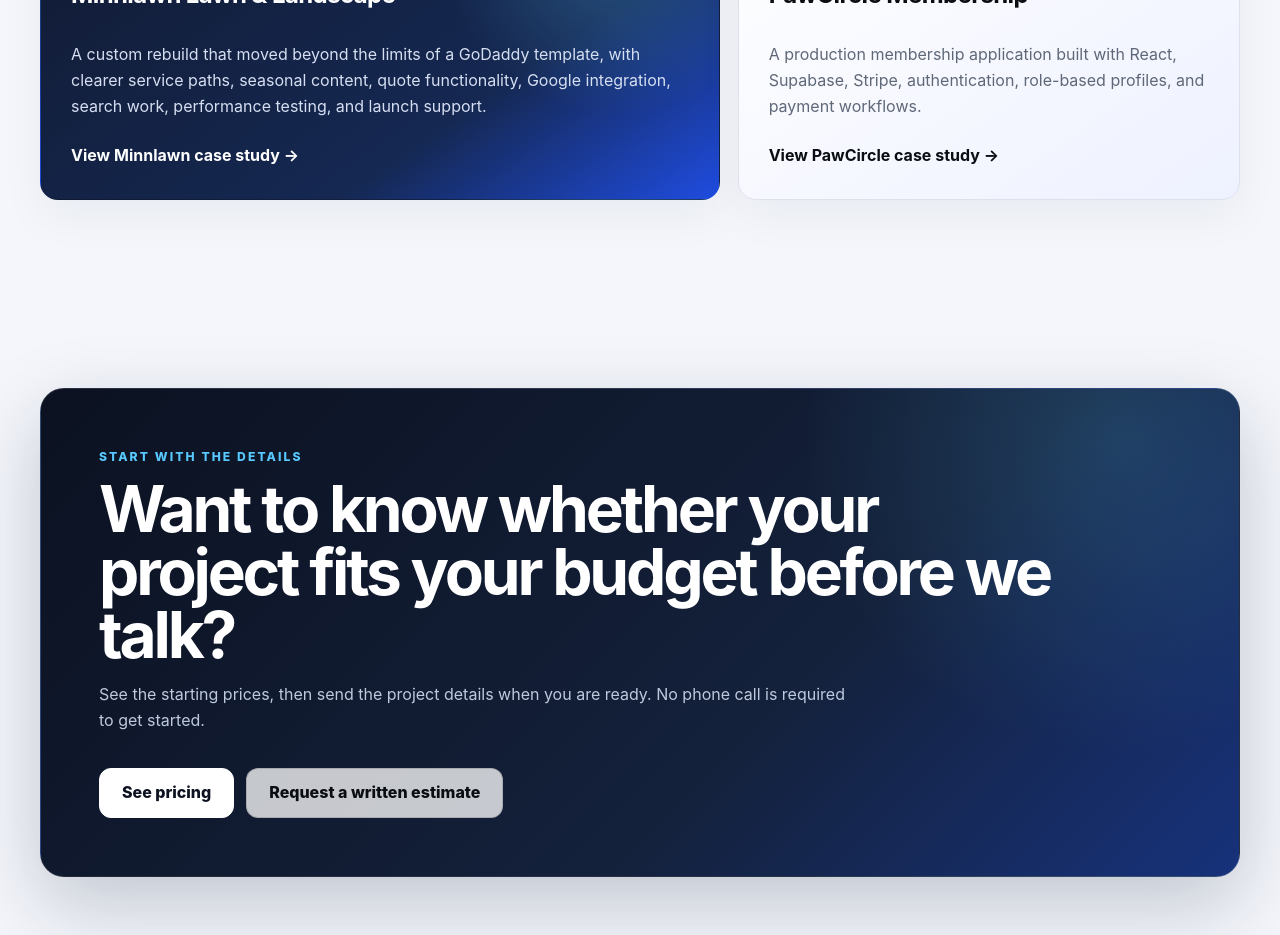
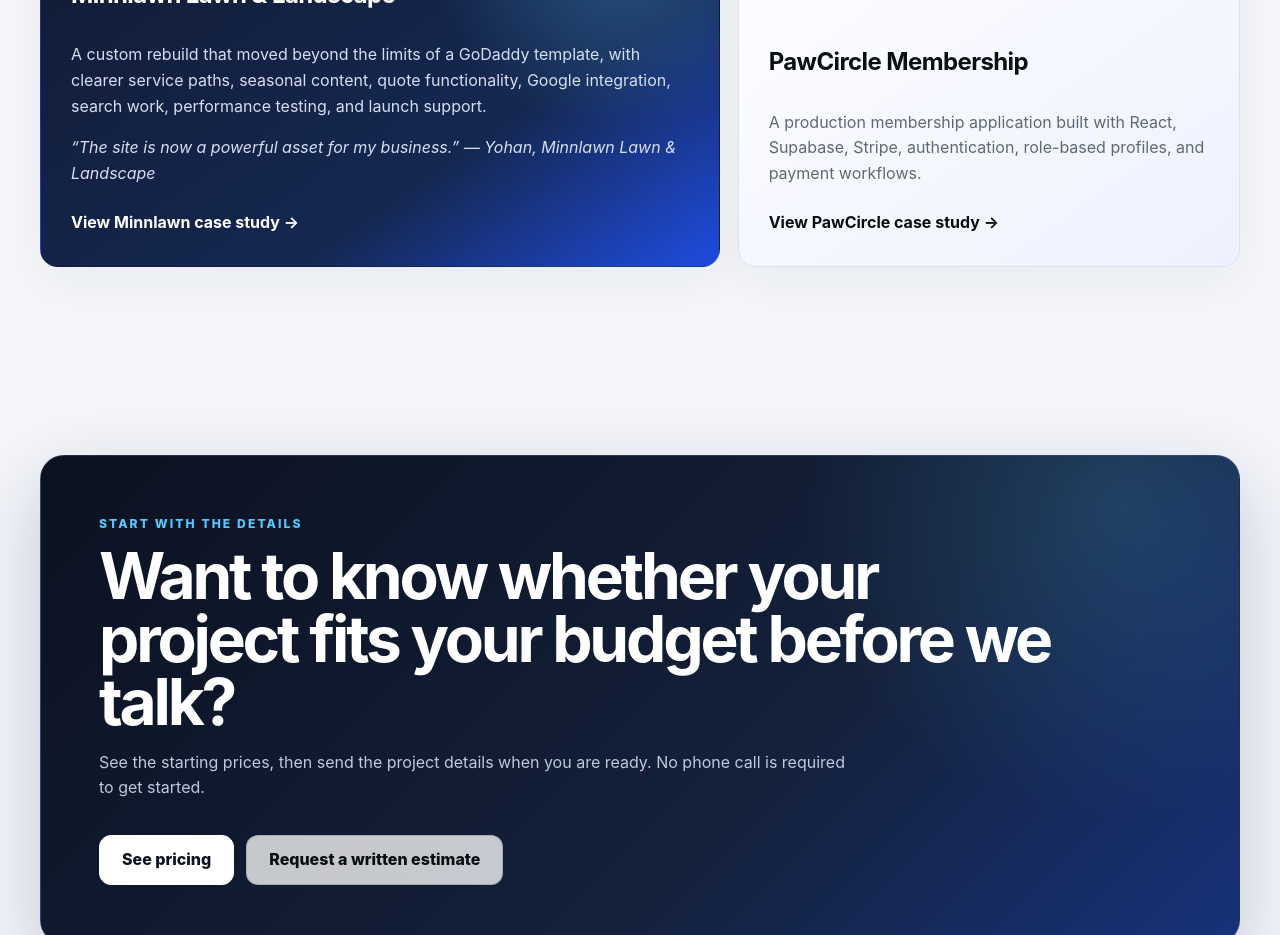
Before and after one commit to reaaland/pawcircle-llc-site, a Next.js app: page / in a window 1280 px wide. Shown: the part 2200-3135 px from the top of the page. Built offline with nearby package versions, Linux system fonts and the light colour scheme.

Commit message:
Add concise Minnlawn testimonial to homepage

```diff
--- a/app/page.tsx
+++ b/app/page.tsx
@@ -80,6 +80,7 @@
             <span>CLIENT WEBSITE · CASE STUDY</span>
             <h3>Minnlawn Lawn & Landscape</h3>
             <p>A custom rebuild that moved beyond the limits of a GoDaddy template, with clearer service paths, seasonal content, quote functionality, Google integration, search work, performance testing, and launch support.</p>
+            <p><em>“The site is now a powerful asset for my business.” — Yohan, Minnlawn Lawn & Landscape</em></p>
             <strong style={{ marginTop: "24px" }}>View Minnlawn case study →</strong>
           </Link>
           <Link className="project-card" href="/work/pawcircle" aria-label="Read the PawCircle Membership case study">
```
